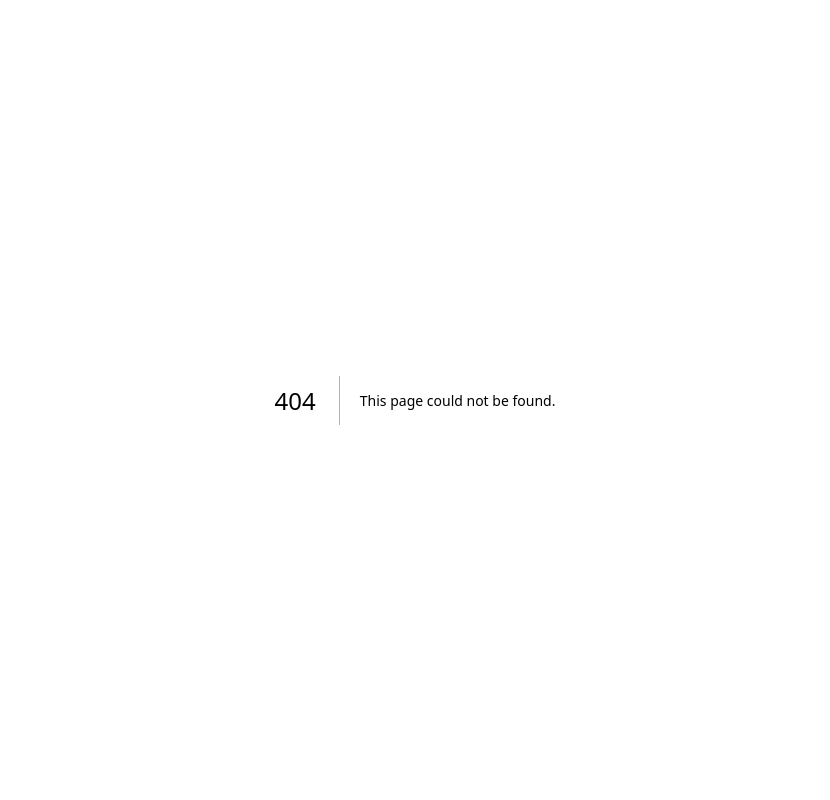
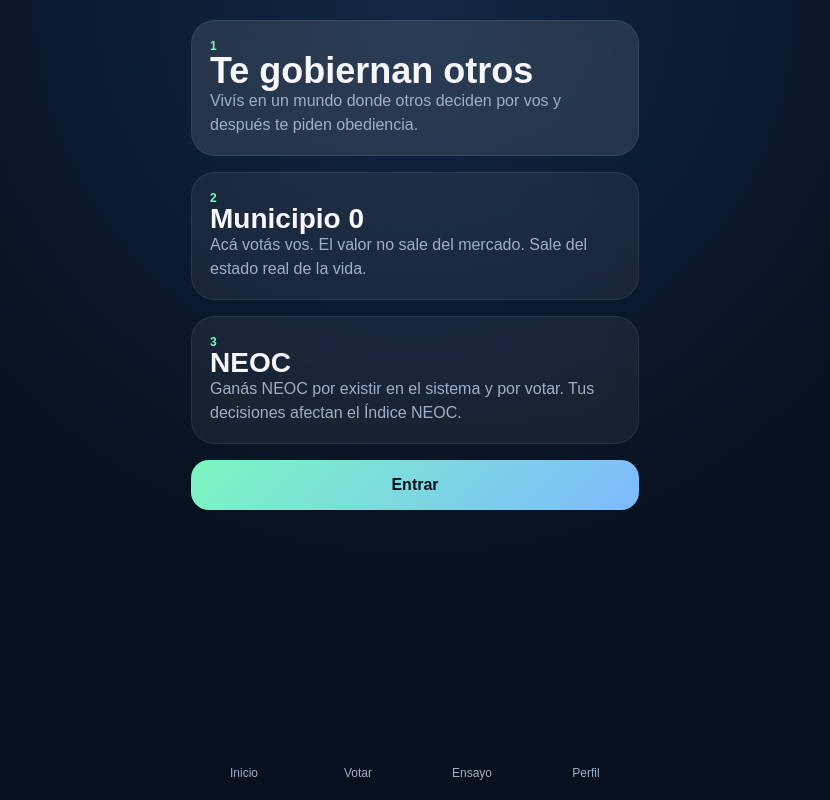
Before and after one commit to Juanmanueloddone/neocap-infra-ok, a Next.js app: page /intro in a window 1280 px wide. Before the commit this address had no page. Shown: the whole page, without its empty margins (225-1055 px from the left). Built offline with nearby package versions, Linux system fonts and the light colour scheme.

Commit message:
Create page.tsx

```diff
--- /dev/null
+++ b/app/intro/page.tsx
@@ -0,0 +1,40 @@
+import Link from "next/link";
+import Nav from "../../components/Nav";
+
+export default function IntroPage() {
+  return (
+    <main className="app-shell">
+      <section className="screen">
+        <div className="card strong">
+          <div className="kicker">1</div>
+          <h1 className="title">Te gobiernan otros</h1>
+          <p className="subtitle">
+            Vivís en un mundo donde otros deciden por vos y después te piden obediencia.
+          </p>
+        </div>
+
+        <div className="card">
+          <div className="kicker">2</div>
+          <h2 className="title" style={{ fontSize: 28 }}>Municipio 0</h2>
+          <p className="subtitle">
+            Acá votás vos. El valor no sale del mercado. Sale del estado real de la vida.
+          </p>
+        </div>
+
+        <div className="card">
+          <div className="kicker">3</div>
+          <h2 className="title" style={{ fontSize: 28 }}>NEOC</h2>
+          <p className="subtitle">
+            Ganás NEOC por existir en el sistema y por votar. Tus decisiones afectan el Índice NEOC.
+          </p>
+        </div>
+
+        <Link href="/vote">
+          <button className="button primary">Entrar</button>
+        </Link>
+      </section>
+
+      <Nav />
+    </main>
+  );
+}
```
